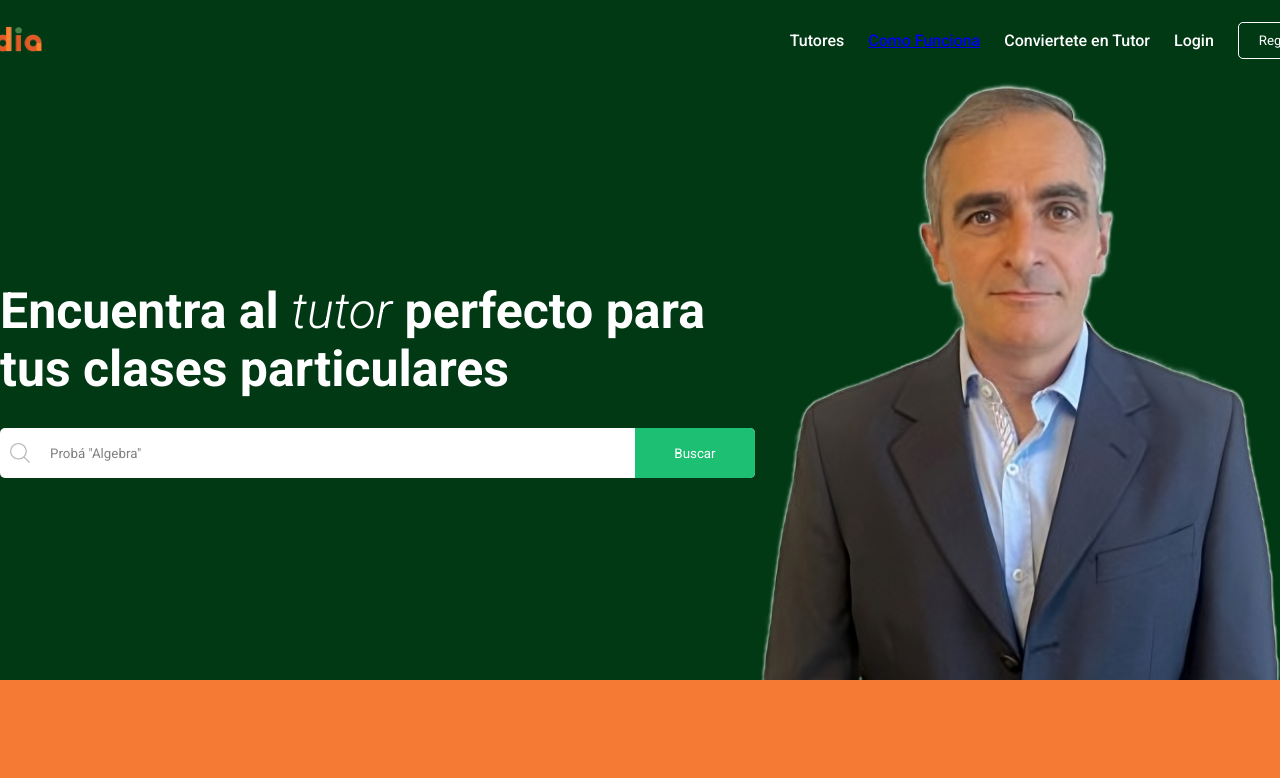
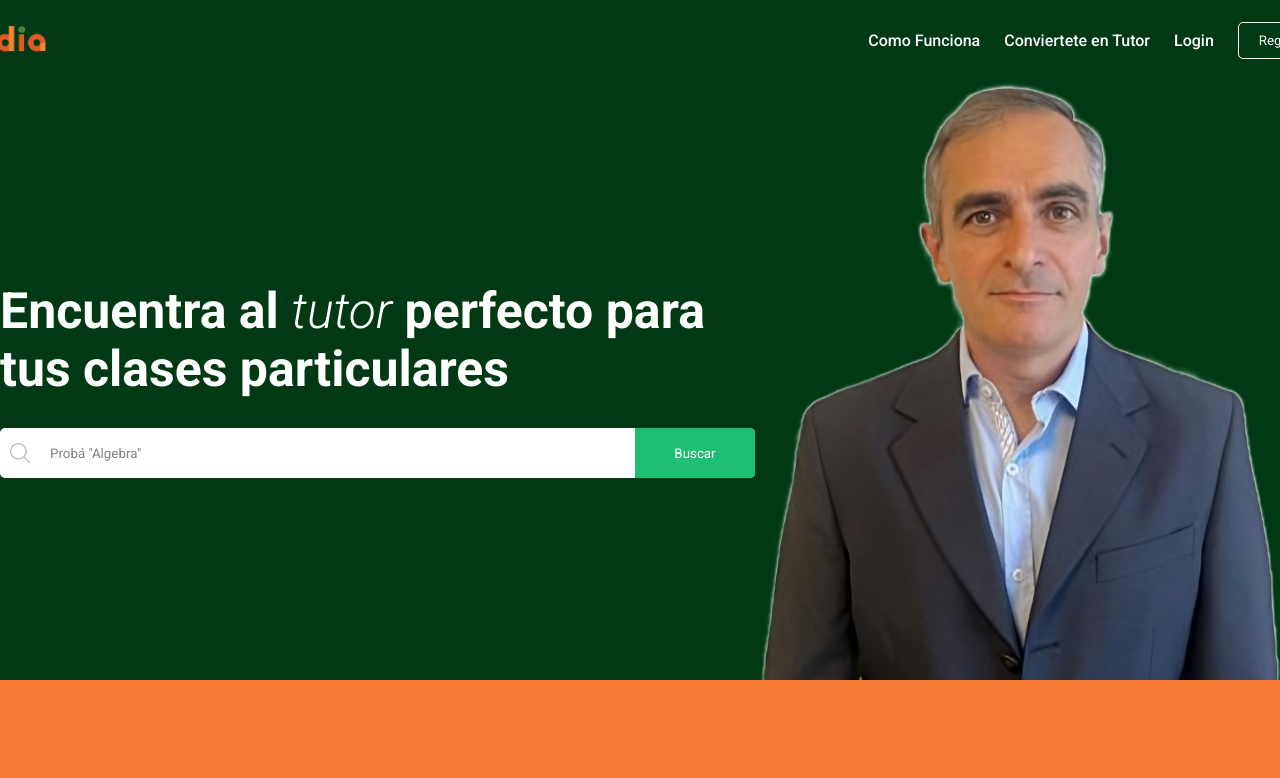
Before and after one commit to belenesutn/front-studia, a React (Vite) app: page / in a window 1280 px wide. Shown: the top 778 px of the page. Built offline with nearby package versions, Linux system fonts and the light colour scheme.

Commit message:
fix about

```diff
--- a/src/components/navbar/Navbar.jsx
+++ b/src/components/navbar/Navbar.jsx
@@ -50,10 +50,9 @@ function Navbar() {
           </Link>
         </div>
         <div className="links">
-          <span>Tutores</span>
-          <Link to="/about">
+          <Link className="link" to="/about">
           <span>Como Funciona</span></Link>
-          {!currentUser?.isTutor && <span>Conviertete en Tutor</span>}
+          {!currentUser?.isTutor && <Link className="link" to="/aboutTutor"><span>Conviertete en Tutor</span></Link>}
           {currentUser ? (
             <div className="user" onClick={()=>setOpen(!open)}>
               <img src={currentUser.img || "/img/noavatar.jpg"} alt=""/>
```
